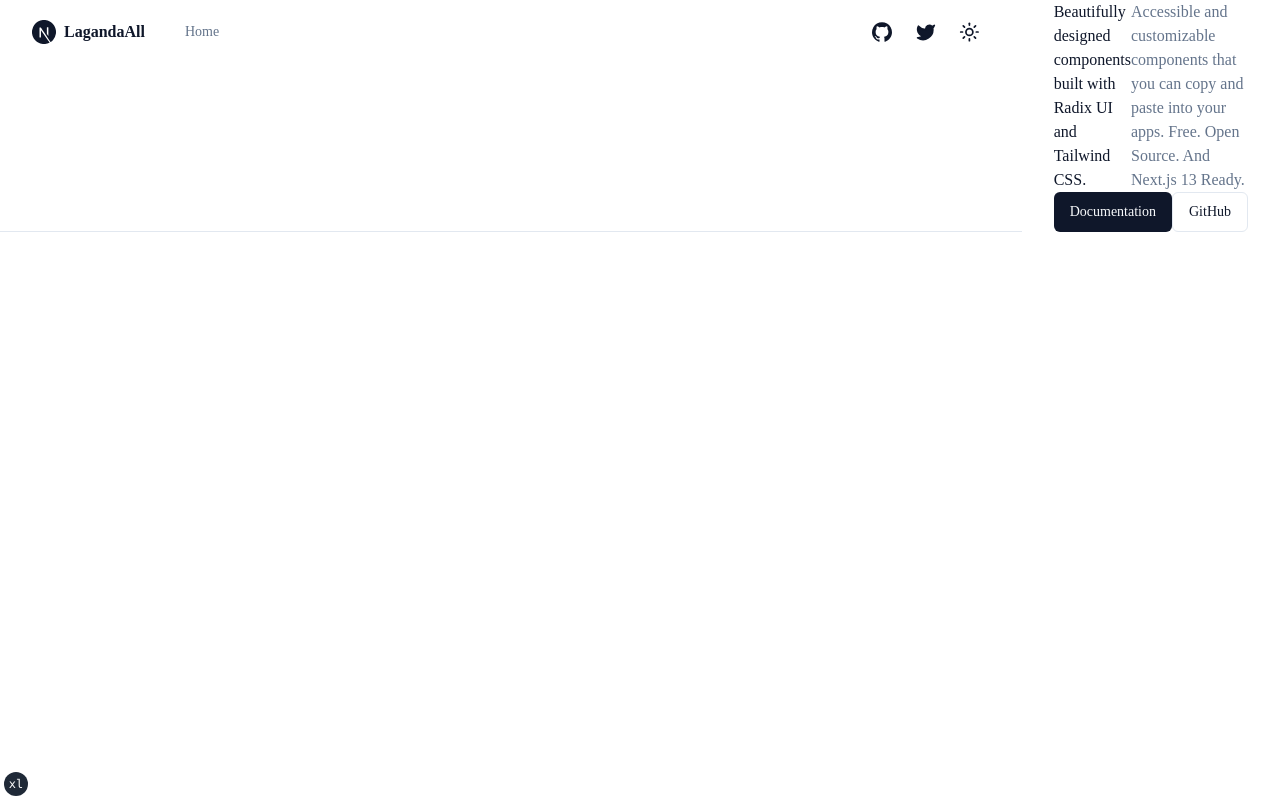
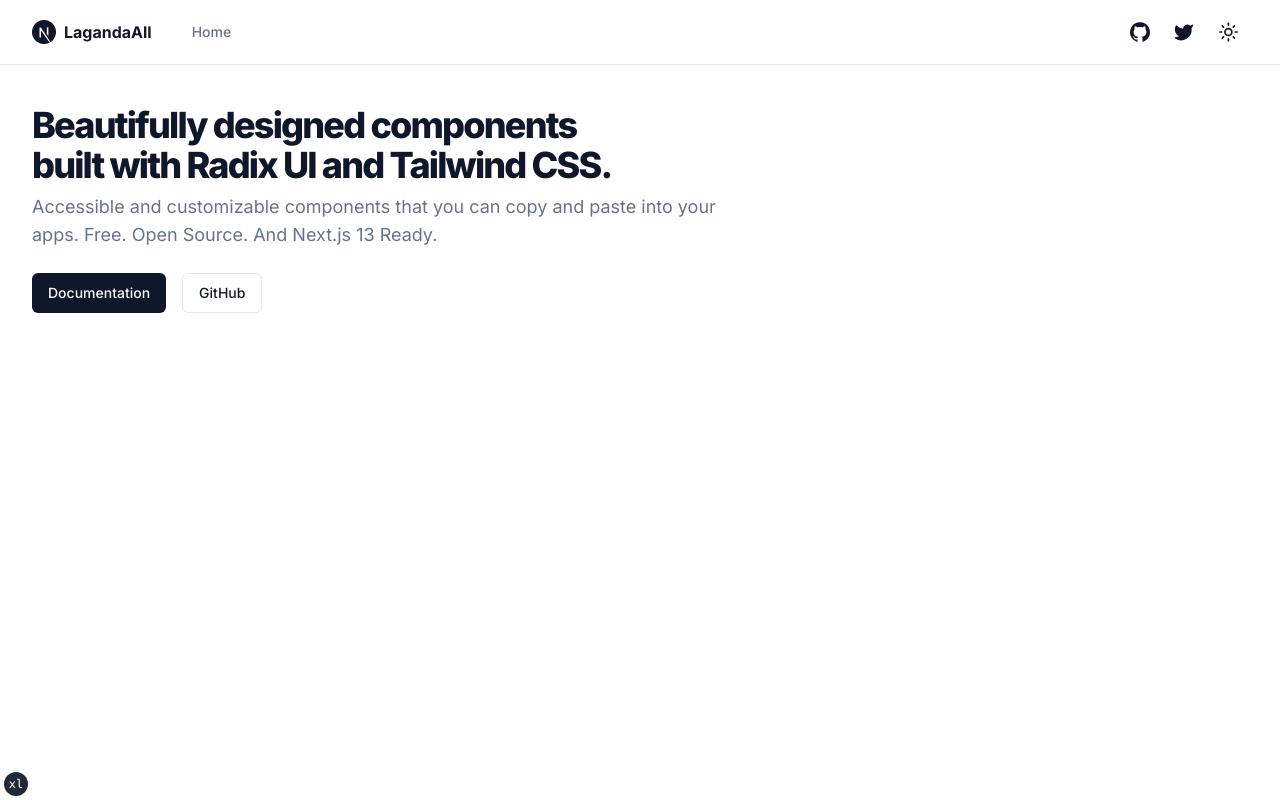
Before and after one commit to MicKoreaYoutube/LagandaAll, a Next.js app: page / in a window 1280 px wide. Built offline with nearby package versions, Linux system fonts and the light colour scheme.

Commit message:
success in tailwindcss

```diff
--- a/tailwind.config.js
+++ b/tailwind.config.js
@@ -3,7 +3,7 @@
 /** @type {import('tailwindcss').Config} */
 module.exports = {
   darkMode: ["class"],
-  content: ["app/**/*.{ts,tsx}", "components/**/*.{ts,tsx}"],
+  content: ["app/**/*.{js,jsx,ts,tsx}", "components/**/*.{ts,tsx}"],
   theme: {
     container: {
       center: true,
```
